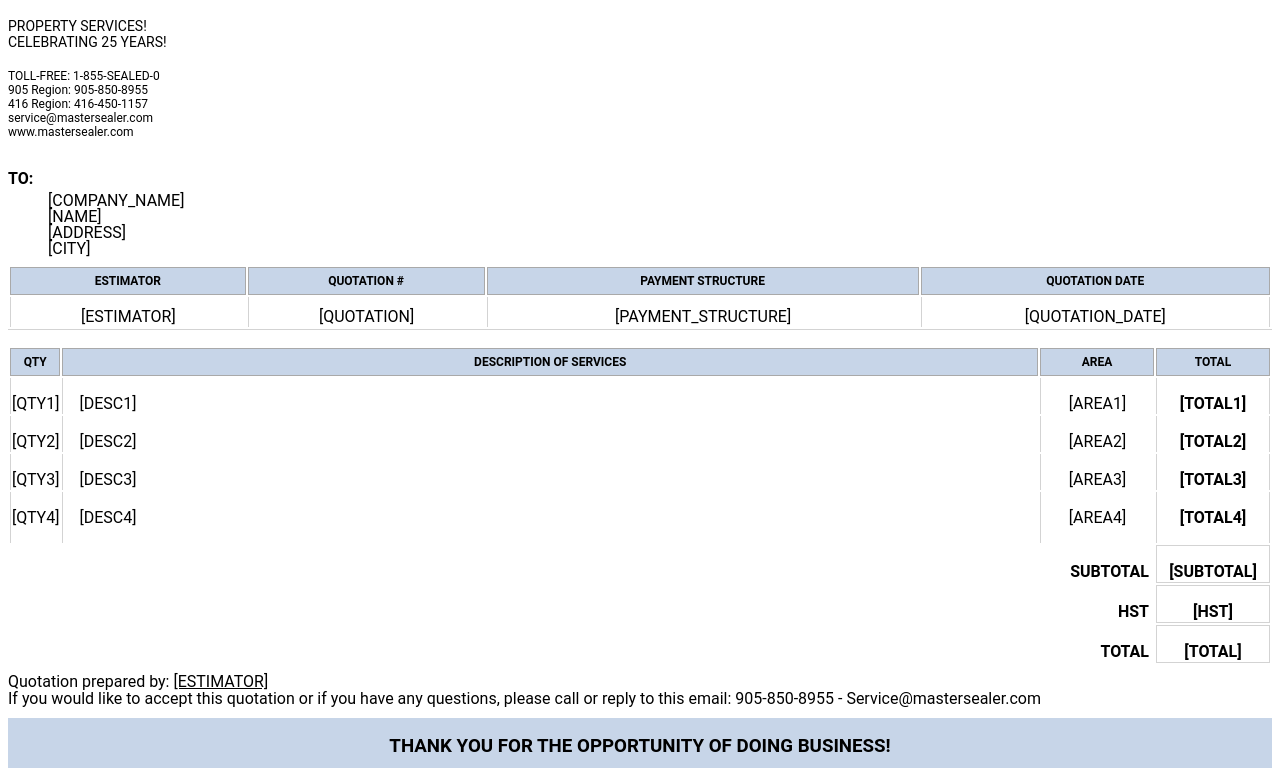
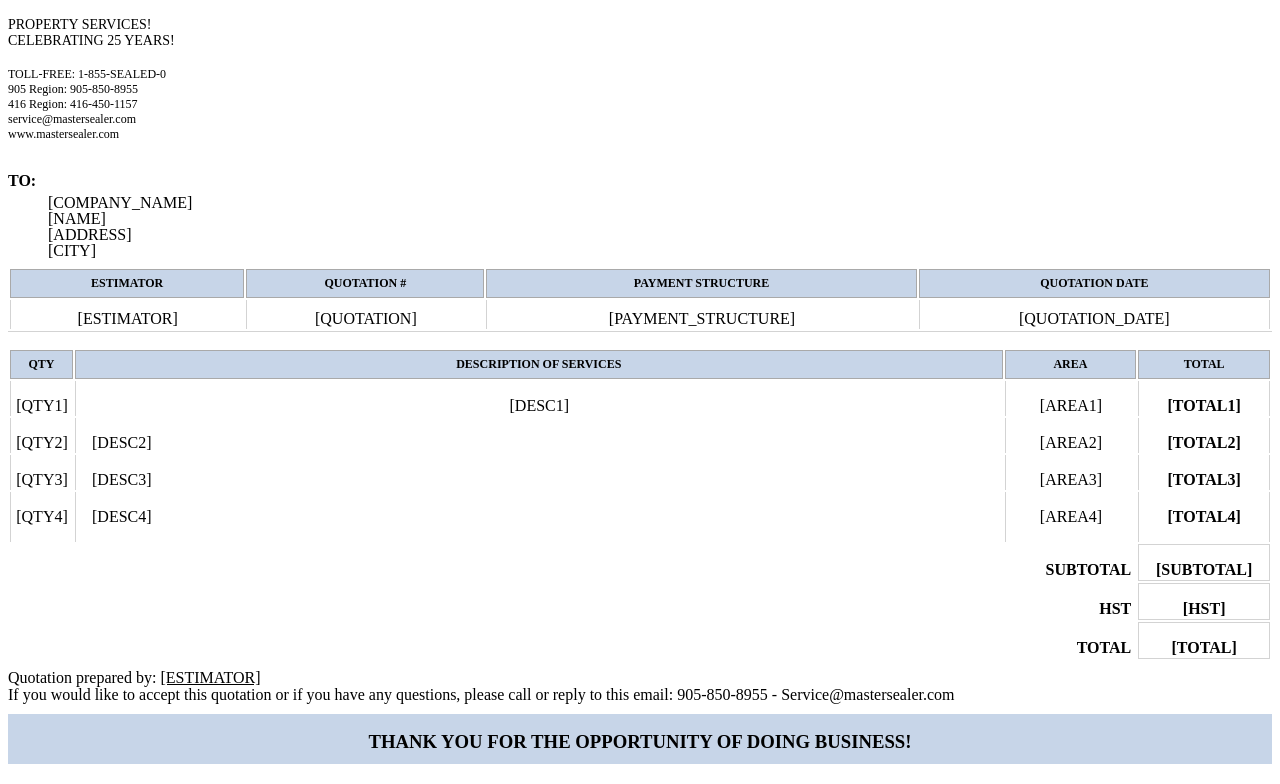
Before and after one commit to hassanaziz0012/master-cleaner, a Django app: template main/templates/main/customer_pdf.html in a window 1280 px wide. Shown: the part 309-1093 px from the top of the page. Run offline with Django 3.2, Linux system fonts and the light colour scheme; the template is opened without the code that fills it, so the values that code supplies are empty.

Commit message:
Updated PDF

```diff
--- a/main/templates/main/customer_pdf.html
+++ b/main/templates/main/customer_pdf.html
@@ -9,9 +9,6 @@
 
     <!-- Bootstrap CSS -->
     <style>
-        body {
-            font-family: "Roboto";
-        }
         h2,
         h4 {
             font-weight: 400;
@@ -196,10 +193,10 @@
                 </thead>
                 <tbody>
                     <tr class="service-row">
-                        <td class="quantity-cell first-row">[QTY1]</td>
-                        <td class="first-row" style="text-align: left; padding-left: 1em;">[DESC1]</td>
-                        <td class="first-row">[AREA1]</td>
-                        <td class="first-row" style="border-right: 1px solid lightgray; font-weight: bold;">[TOTAL1]</td>
+                        <td class="quantity-cell first-row" style="width: 50px;">[QTY1]</td>
+                        <td class="first-row" style="width: 800px;">[DESC1]</td>
+                        <td class="first-row" style="width: 100px;">[AREA1]</td>
+                        <td class="first-row" style="border-right: 1px solid lightgray; font-weight: bold; width: 100px;">[TOTAL1]</td>
                     </tr>
 
                     <tr class="service-row">
@@ -227,22 +224,22 @@
                     <tr class="padding-top-row">
                         <td class="no-border"></td>
                         <td class="no-border"></td>
-                        <td class="bg-success text-white no-border" style="text-align: right; padding-right: 5px;"><b>SUBTOTAL</b></td>
-                        <td class="bg-success text-white border-row" style="font-weight: bold;">[SUBTOTAL]</td>
+                        <td class="no-border" style="text-align: right; padding-right: 5px;"><b>SUBTOTAL</b></td>
+                        <td class="border-row" style="font-weight: bold;">[SUBTOTAL]</td>
                     </tr>
 
                     <tr class="padding-top-row">
                         <td class="no-border"></td>
                         <td class="no-border"></td>
-                        <td class="bg-success text-white no-border" style="text-align: right; padding-right: 5px;"><b>HST</b></td>
-                        <td class="bg-success text-white border-row" style="font-weight: bold;">[HST]</td>
+                        <td class="no-border" style="text-align: right; padding-right: 5px;"><b>HST</b></td>
+                        <td class="border-row" style="font-weight: bold;">[HST]</td>
                     </tr>
 
                     <tr class="padding-top-row">
                         <td class="no-border"></td>
                         <td class="no-border"></td>
-                        <td class="bg-success text-white no-border" style="text-align: right; padding-right: 5px;"><b>TOTAL</b></td>
-                        <td class="bg-success text-white border-row" style="font-weight: bold;">[TOTAL]</td>
+                        <td class="no-border" style="text-align: right; padding-right: 5px;"><b>TOTAL</b></td>
+                        <td class="border-row" style="font-weight: bold;">[TOTAL]</td>
                     </tr>
 
                 </tbody>
```
Also changed, not shown: main/utils.py (+13 -20 lines).
